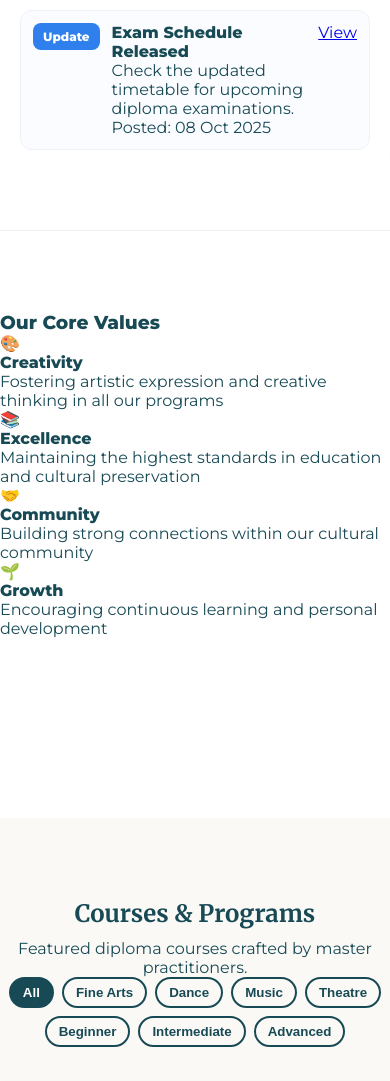
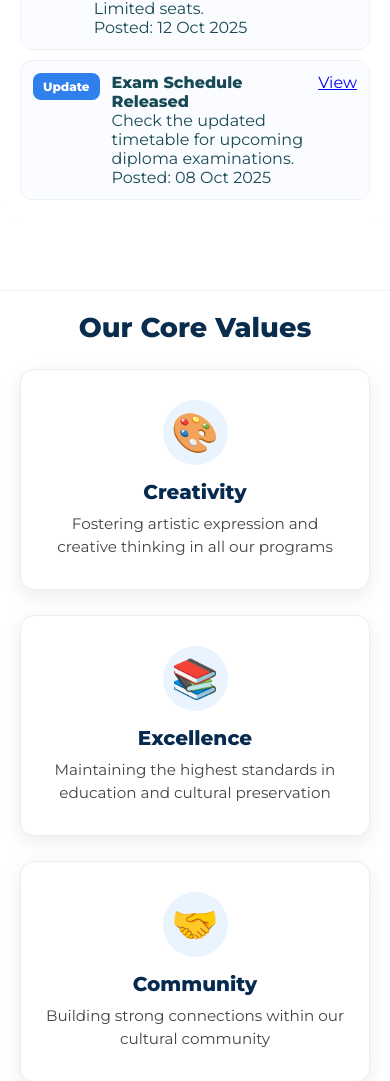
Before and after one commit to digitalpandaOffice/Yoga_Web, a PHP site: page / in a window 390 px wide; the page is wider, and only the part inside the window is pictured. Shown: the part 4590-5671 px from the top of that part. Run offline with PHP 8.4, Linux system fonts and the light colour scheme.

Commit message:
Home page updated

```diff
--- a/Frontend_Website/mainstyles.css
+++ b/Frontend_Website/mainstyles.css
@@ -42,8 +42,8 @@
 }
 
 .top-logo {
-  height: 50px;
-  width: 50px;
+  height: 100px;
+  width: 100px;
   object-fit: contain;
 }
 
@@ -1078,3 +1078,104 @@
     padding: 0 10px;
   }
 }
+
+/* ================================
+   ABOUT VALUES SECTION
+================================ */
+.about-values {
+  text-align: center;
+  margin-top: 70px;
+  padding: 20px;
+}
+
+/* Heading */
+.about-values h3 {
+  font-size: 2rem;
+  font-weight: 700;
+  color: #0a2d4e;
+  margin-bottom: 25px;
+}
+
+/* Grid Layout */
+.values-grid {
+  display: grid;
+  grid-template-columns: repeat(4, 1fr);
+  gap: 25px;
+  max-width: 1000px;
+  margin: auto;
+}
+
+/* Value Card */
+.value-item {
+  background: #ffffff;
+  border-radius: 14px;
+  padding: 30px 20px;
+  box-shadow: 0 6px 20px rgba(0, 0, 0, 0.08);
+  transition: 0.35s ease;
+  border: 1px solid #e8eef5;
+}
+
+/* Icon Circle */
+.value-icon {
+  font-size: 2.4rem;
+  background: #eaf4ff;
+  width: 65px;
+  height: 65px;
+  line-height: 65px;
+  border-radius: 50%;
+  margin: auto;
+  margin-bottom: 15px;
+  color: #005fcc;
+  display: flex;
+  justify-content: center;
+  align-items: center;
+  transition: 0.35s;
+}
+
+/* Title */
+.value-item h4 {
+  font-size: 1.25rem;
+  font-weight: 700;
+  margin-bottom: 8px;
+  color: #072a4f;
+}
+
+/* Description */
+.value-item p {
+  font-size: 0.95rem;
+  color: #444;
+  line-height: 1.55;
+}
+
+/* Hover Effects */
+.value-item:hover {
+  transform: translateY(-6px);
+  box-shadow: 0 12px 30px rgba(0, 0, 0, 0.12);
+}
+
+.value-item:hover .value-icon {
+  background: #005fcc;
+  color: white;
+  transform: scale(1.1);
+}
+
+
+/* ==================================
+            Responsive
+================================== */
+
+@media (max-width: 992px) {
+  .values-grid {
+    grid-template-columns: repeat(2, 1fr);
+  }
+}
+
+@media (max-width: 600px) {
+  .values-grid {
+    grid-template-columns: 1fr;
+  }
+
+  .about-values h3 {
+    font-size: 1.7rem;
+  }
+}
```
